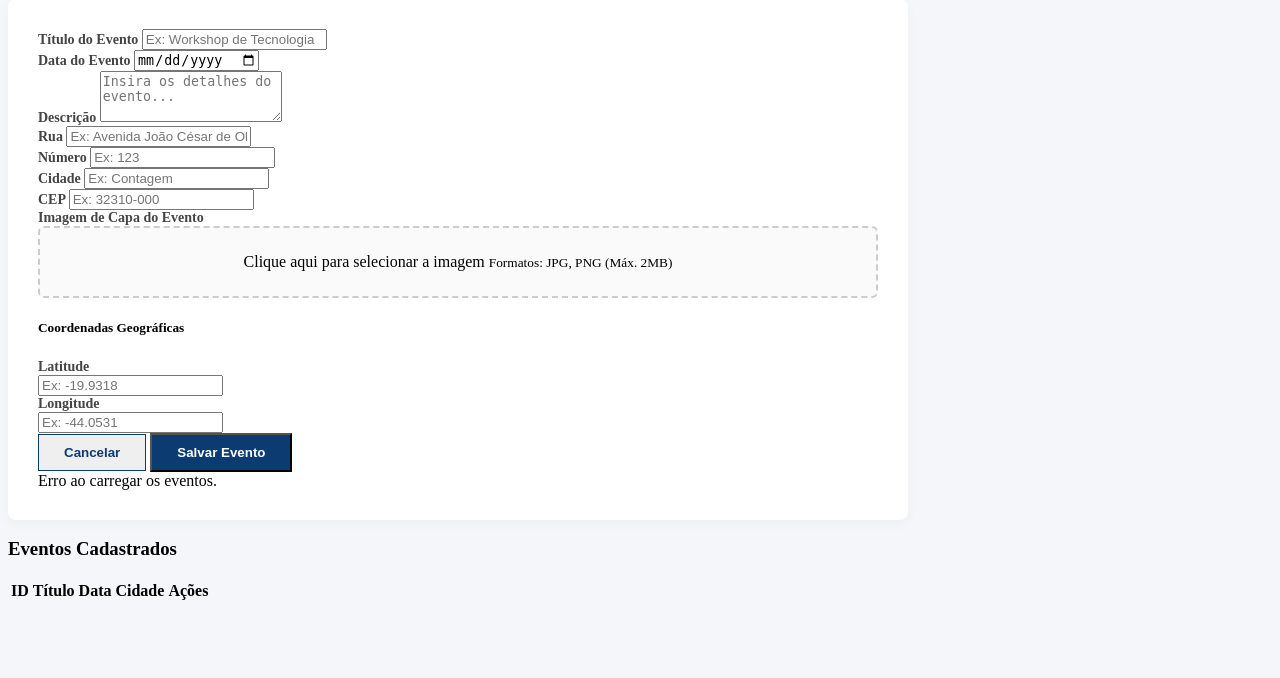
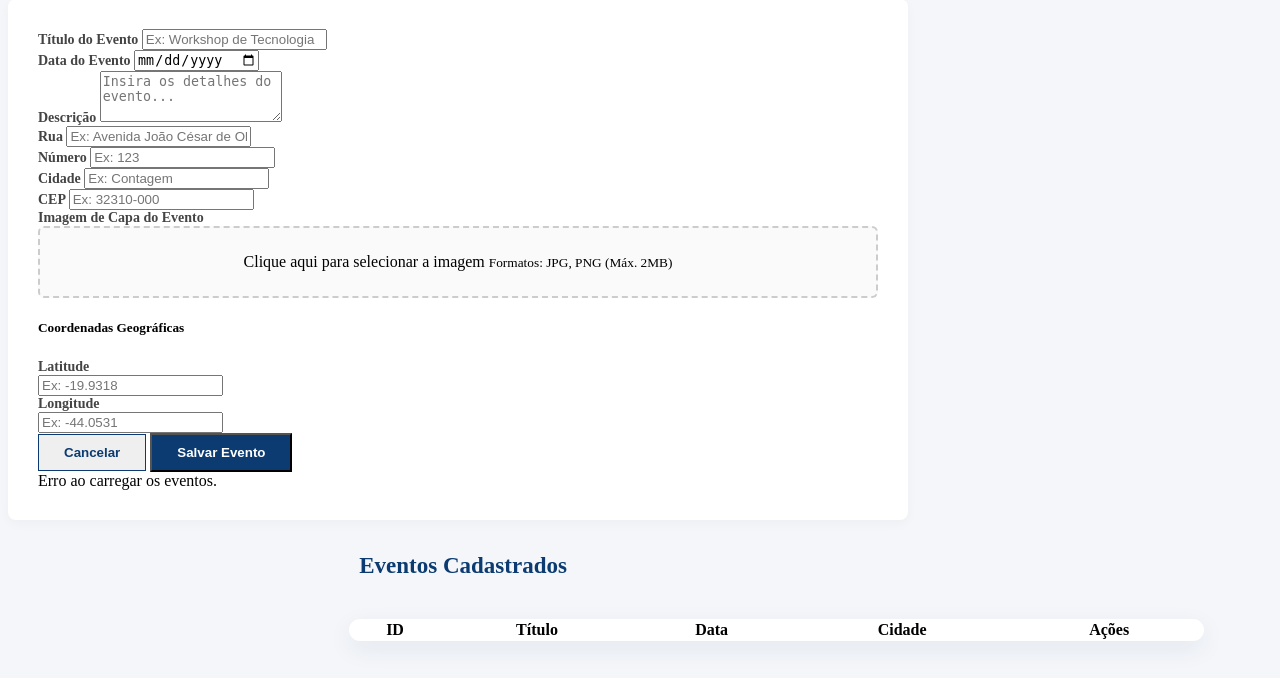
Before and after one commit to TalitaNarcisoSilva/apresenta-o-conecta-contagem, a PHP site: page /projetos-michelle/views/evento.php in a window 1280 px wide. Shown: the part 59-737 px from the top of the page. Run offline with PHP 8.4, Linux system fonts and the light colour scheme; lists and menus that the app fills with data are empty.

Commit message:
Atualizar

```diff
--- a/assets/css/evento.css
+++ b/assets/css/evento.css
@@ -27,7 +27,7 @@ header {
 }
 
 .logo img {
-    height: 78px;
+    height: 120px;
     width: auto;
     object-fit: contain;
 }
@@ -456,6 +456,29 @@ body {
 }
 
 /* ==========================
+   BANCO
+========================== */
+
+.mb-2 {
+    margin-left: 27%;
+    color:#0b3b70;
+    padding: 10px;
+    font-size: 23px;
+}
+table {
+    margin-left: 27%;
+    max-width: 855px;
+    width: 100%;
+    border-collapse: collapse;
+    background: white;
+    border-radius: 14px;
+    overflow: hidden;
+    border: 1px solid #e1eaf7 !important;
+    box-shadow: 0 8px 25px rgba(30, 60, 120, 0.08);
+    margin-top: 30px;
+}
+
+/* ==========================
    LINKS
 ========================== */
 
@@ -578,10 +601,15 @@ body {
 .footer-copy {
 
     text-align: center;
+
     margin-top: 40px;
+
     padding-top: 20px;
+
     border-top: 1px solid rgba(255, 255, 255, .15);
+
     font-size: 13px;
+
     color: #D5D9E3;
 
 }
--- a/views/evento.php
+++ b/views/evento.php
@@ -353,7 +353,7 @@
 
 <section class="container-fluid px-4 pb-4">
 
-    <h3 class="mb-3">
+    <h3 class="mb-2">
         Eventos Cadastrados
     </h3>
 
--- a/views/login.php
+++ b/views/login.php
@@ -149,7 +149,7 @@
                 <!-- Identificação -->
                 <p class="text-center text-muted small mt-4">
 
-                   Conecta Contagem
+                    Conecta Contagem
 
                 </p>
 
```
Also changed, not shown: assets/img/eventos/evento_6aa8788b33549.png (added), assets/img/eventos/evento_6aa878a09cadf.png (added).
